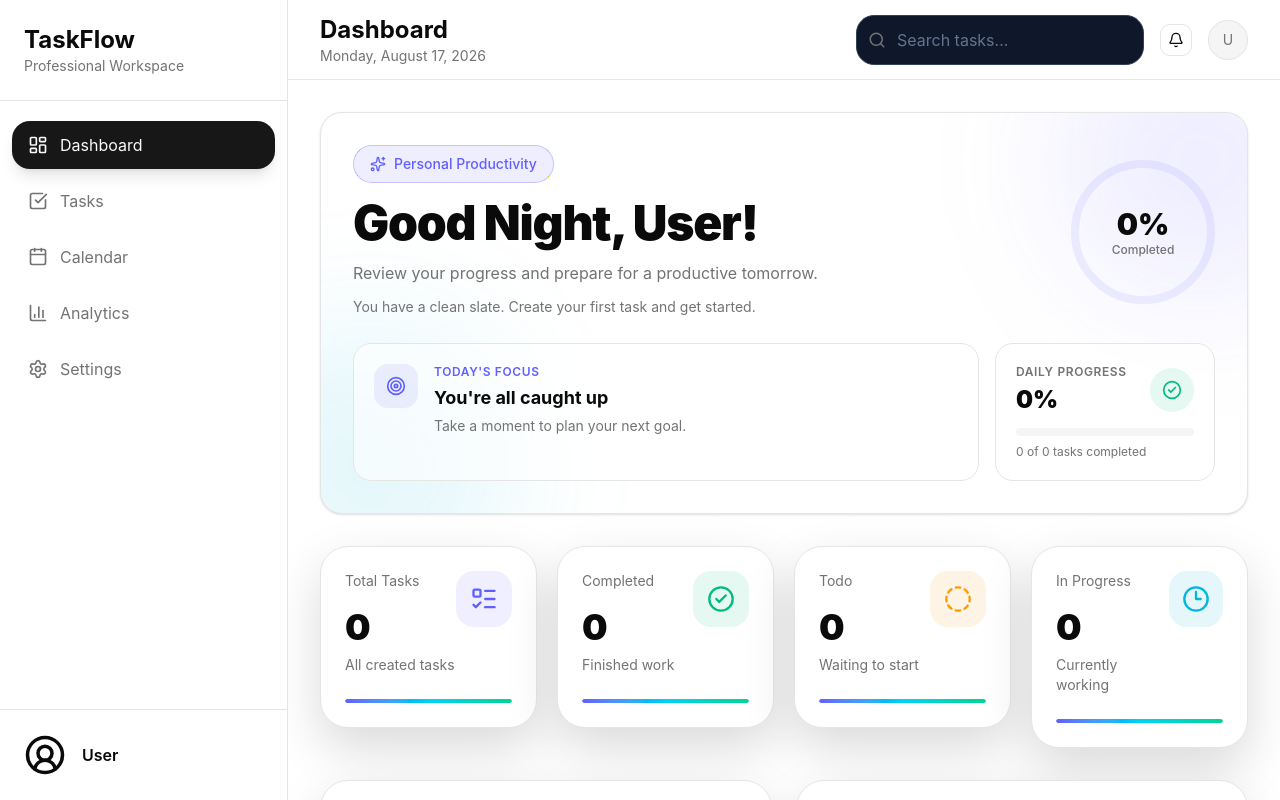
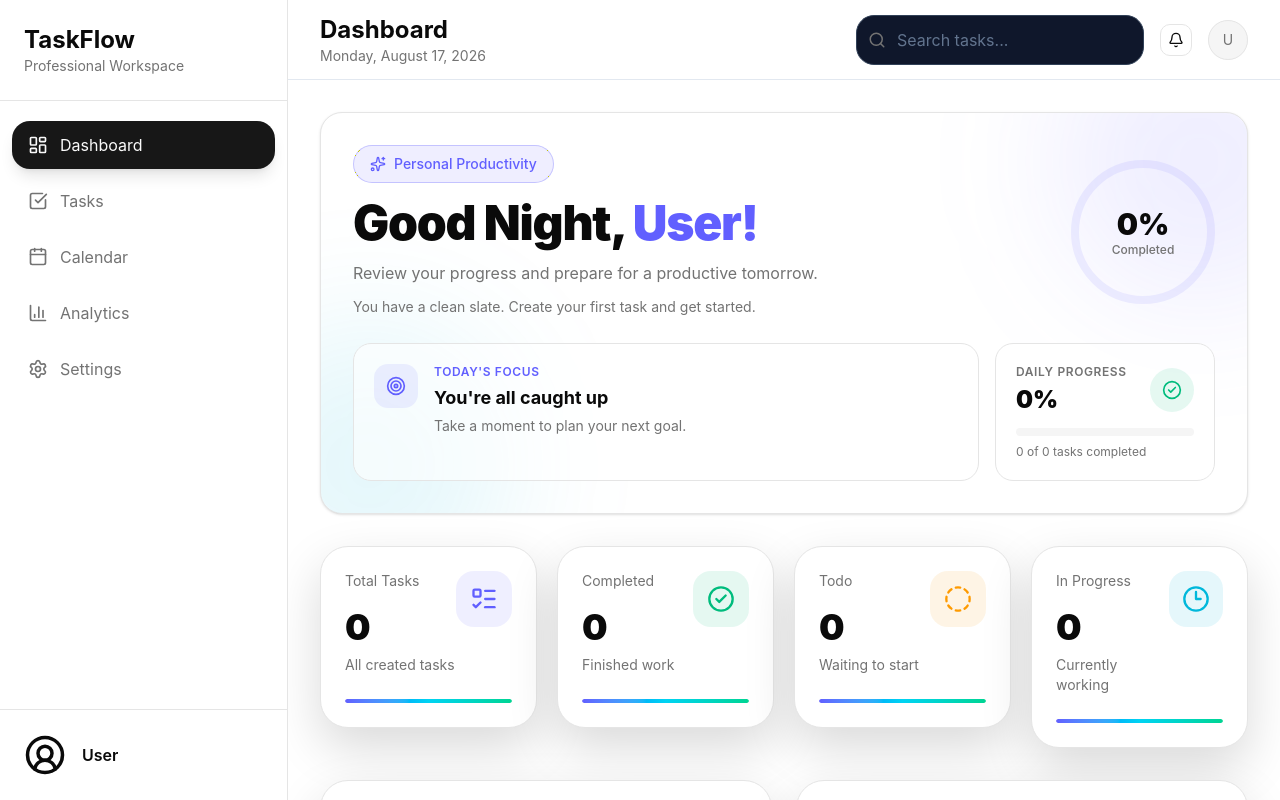
Before and after one commit to ahmed0-17/TaskFlow, a React (Vite) app: page / in a window 1280 px wide. Shown: the top 800 px of the page. Built offline with nearby package versions, Linux system fonts and the light colour scheme.

Commit message:
change hero username color

```diff
--- a/src/components/dashboard/Hero.jsx
+++ b/src/components/dashboard/Hero.jsx
@@ -170,7 +170,7 @@ function Hero() {
 
             <h1 className="text-3xl font-black tracking-tight text-foreground sm:text-5xl">
               {greeting.title},{" "}
-              <span>
+              <span className="text-indigo-500">
                 {userName}!
               </span>
             </h1>
```
